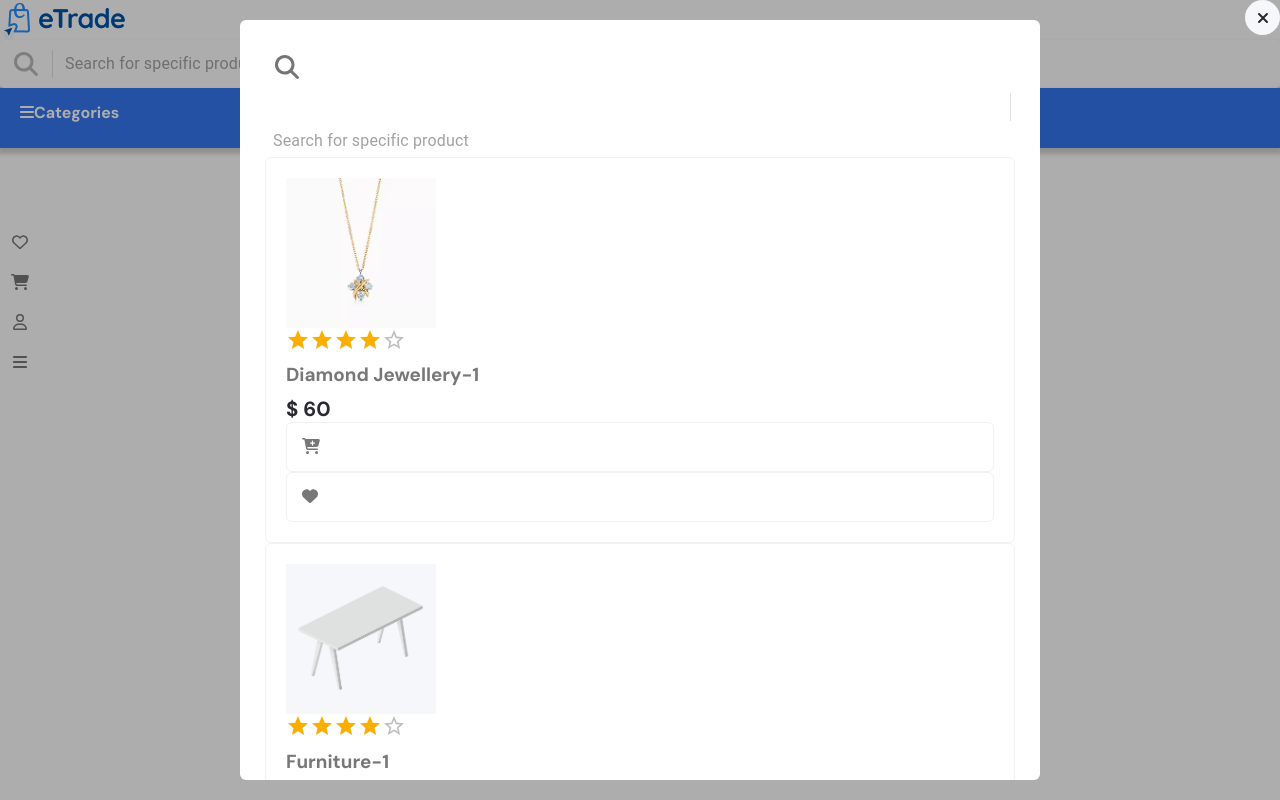
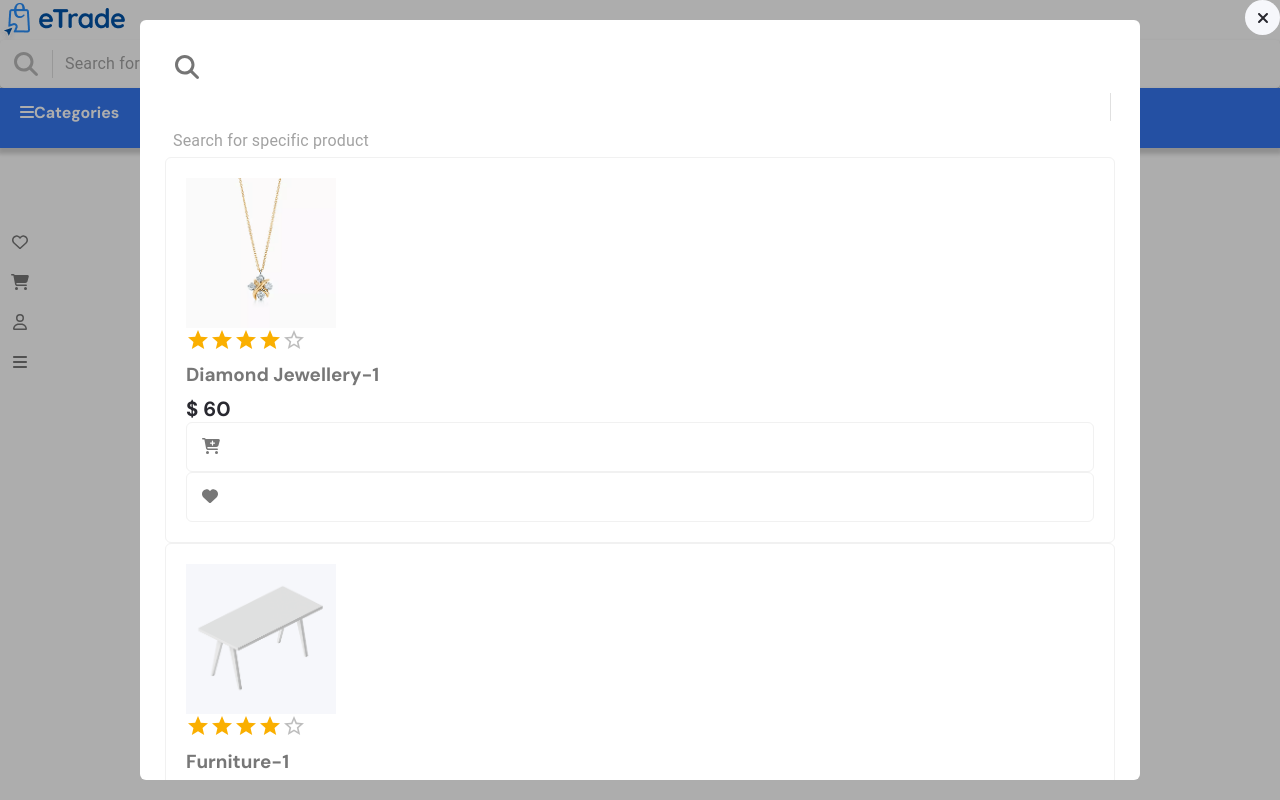
Before and after one commit to Abdalla-Mon/e-trade, a React (Vite) app: page / in a window 1280 px wide. Both pictures are taken after a click on the element 640 px from the left and 64 px from the top of the page. Built offline with nearby package versions, Linux system fonts and the light colour scheme.

Commit message:
add click away listner

```diff
--- a/src/components/router/SearchBar.jsx
+++ b/src/components/router/SearchBar.jsx
@@ -25,6 +25,7 @@ export default function SearchBar({ setSearchBar }) {
       initial={{ scale: 0 }}
       animate={{ scale: [0, 0.5, 1] }}
     >
+      <div className="remove" onClick={() => setSearchBar(false)}></div>
       <div className="searchbar-container relative ">
         <div className="close-btn" onClick={() => setSearchBar(false)}>
           <FontAwesomeIcon icon="fa-solid fa-xmark" />
--- a/src/scss/app.css
+++ b/src/scss/app.css
@@ -174,7 +174,7 @@
   top: 0;
   height: -webkit-fill-available;
   width: 100%;
-  z-index: 100000;
+  z-index: 10000;
   display: flex;
   justify-content: center;
   align-items: center;
@@ -182,11 +182,19 @@
   overflow-y: scroll;
   background-color: rgba(0, 0, 0, 0.3215686275);
 }
+.searchbar .remove {
+  position: absolute;
+  left: 0;
+  top: 0;
+  width: 100%;
+  height: 100%;
+}
 
 .searchbar-container {
+  z-index: 100000;
   height: 100%;
   width: 100%;
-  max-width: 800px;
+  max-width: 1000px;
   margin: auto;
   max-height: 800px;
   background-color: #ffffff;
--- a/src/scss/pages/router/_navbar.scss
+++ b/src/scss/pages/router/_navbar.scss
@@ -176,18 +176,27 @@
   top: 0;
   height: -webkit-fill-available;
   width: 100%;
-  z-index: 100000;
+  z-index: 10000;
   display: flex;
   justify-content: center;
   align-items: center;
   padding: 20px;
   overflow-y: scroll;
   background-color: #00000052;
+  .remove {
+    position: absolute;
+    left: 0;
+    top: 0;
+    width: 100%;
+    height: 100%;
+  }
 }
 .searchbar-container {
+  z-index: 100000;
+
   height: 100%;
   width: 100%;
-  max-width: 800px;
+  max-width: 1000px;
   margin: auto;
   max-height: 800px;
   background-color: $white-color;
```
Also changed, not shown: 1 other file (tests, documents, lock files or other folders).
